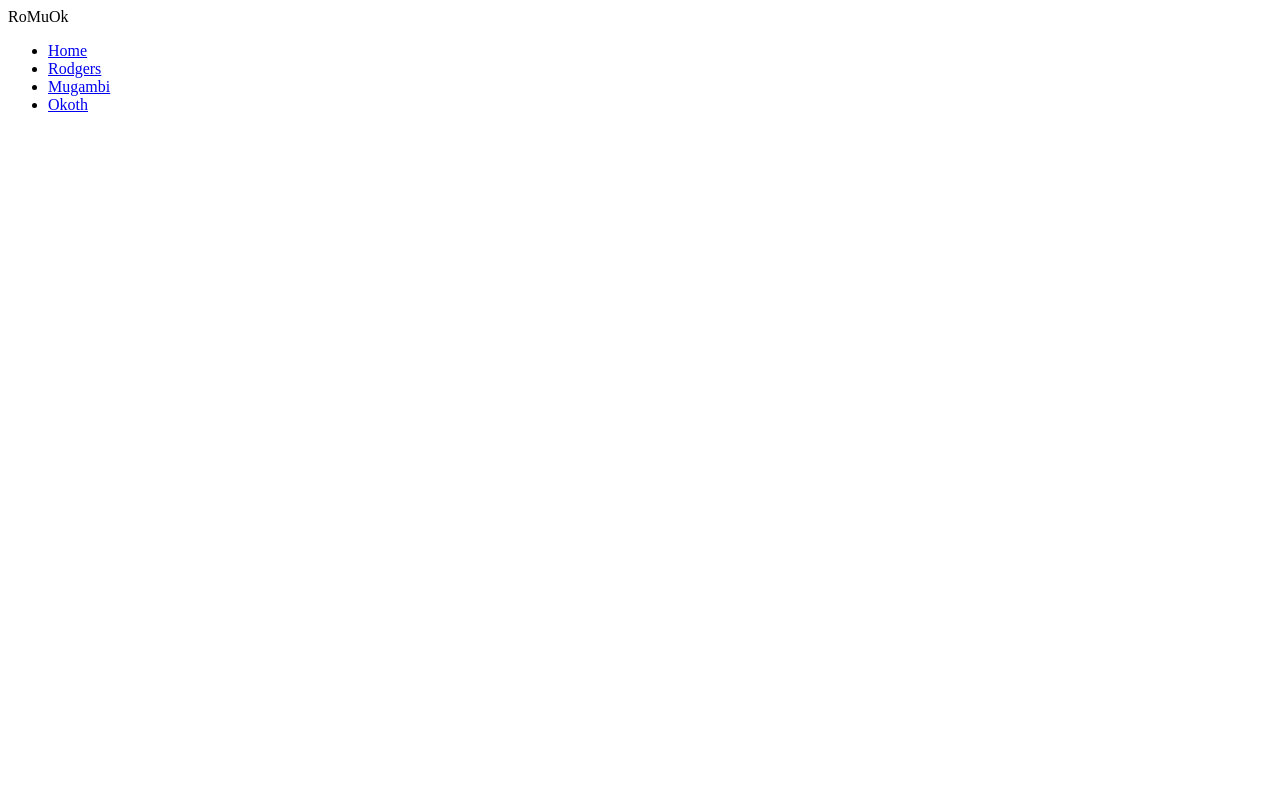
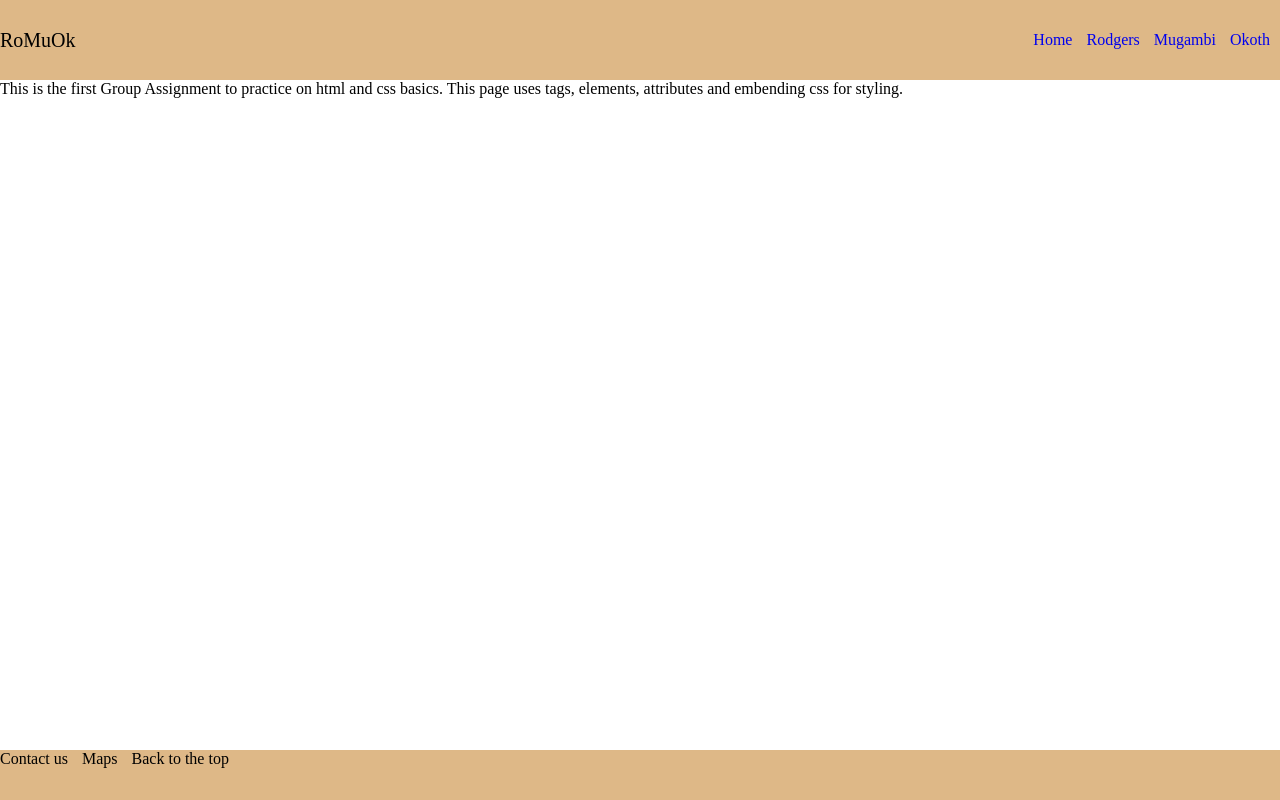
Before and after one commit to RodgersTK/groupAssignment1, a plain HTML site: page Group Assignment/1/index.html in a window 1280 px wide. Drawn offline with Linux system fonts and the light colour scheme.

Commit message:
Styling the skeleton

```diff
--- a/Group Assignment/1/file.css
+++ b/Group Assignment/1/file.css
@@ -0,0 +1,53 @@
+*{
+    padding: 0;
+    margin: 0;
+}
+#nav-bar{
+    background-color: burlywood;
+    display: flex;
+    height: 80px;
+    align-items: center;
+    text-align: center;
+    justify-content: space-between;
+}
+.logo{
+    font-size: 20px;
+    font-family: 'Times New Roman', Times, serif;
+    font-weight: 300;
+}
+.menu-items ul{
+    list-style: none;
+    padding: 0;
+    margin: 0;
+}
+.menu-items ul li{
+    display: inline-block;
+    margin-right: 10px;
+}
+.menu-items ul li a{
+    text-decoration: none;
+    cursor: pointer;
+}
+.menu-items ul li a:hover{
+    background-color: black;
+    color: white;
+}
+p{
+
+}
+#footer{
+    bottom: 0;
+    position: absolute;
+    background-color: burlywood;
+    width: 100%;
+    height: 50px;
+
+}
+#footer ul{
+    list-style: none;
+    align-content: center;
+}
+#footer ul li{
+    display: inline;
+    margin-right: 10px;
+}
--- a/Group Assignment/1/index.html
+++ b/Group Assignment/1/index.html
@@ -26,6 +26,19 @@ The  Page should have;
                     <li><a href="#">Okoth</a></li>
                 </ul>
             </div>
+            </div>
+            <section>
+               <p> This is the first Group Assignment to practice on html and css basics. This
+                page uses tags, elements, attributes and embending css for styling.
+               </p>
+
+            </section>
+        <div id="footer">
+            <ul>
+                <li>Contact us</li>
+                <li>Maps</li>
+                <li>Back to the top</li>
+            </ul>
         </div>
     </body>
 </html>
```
